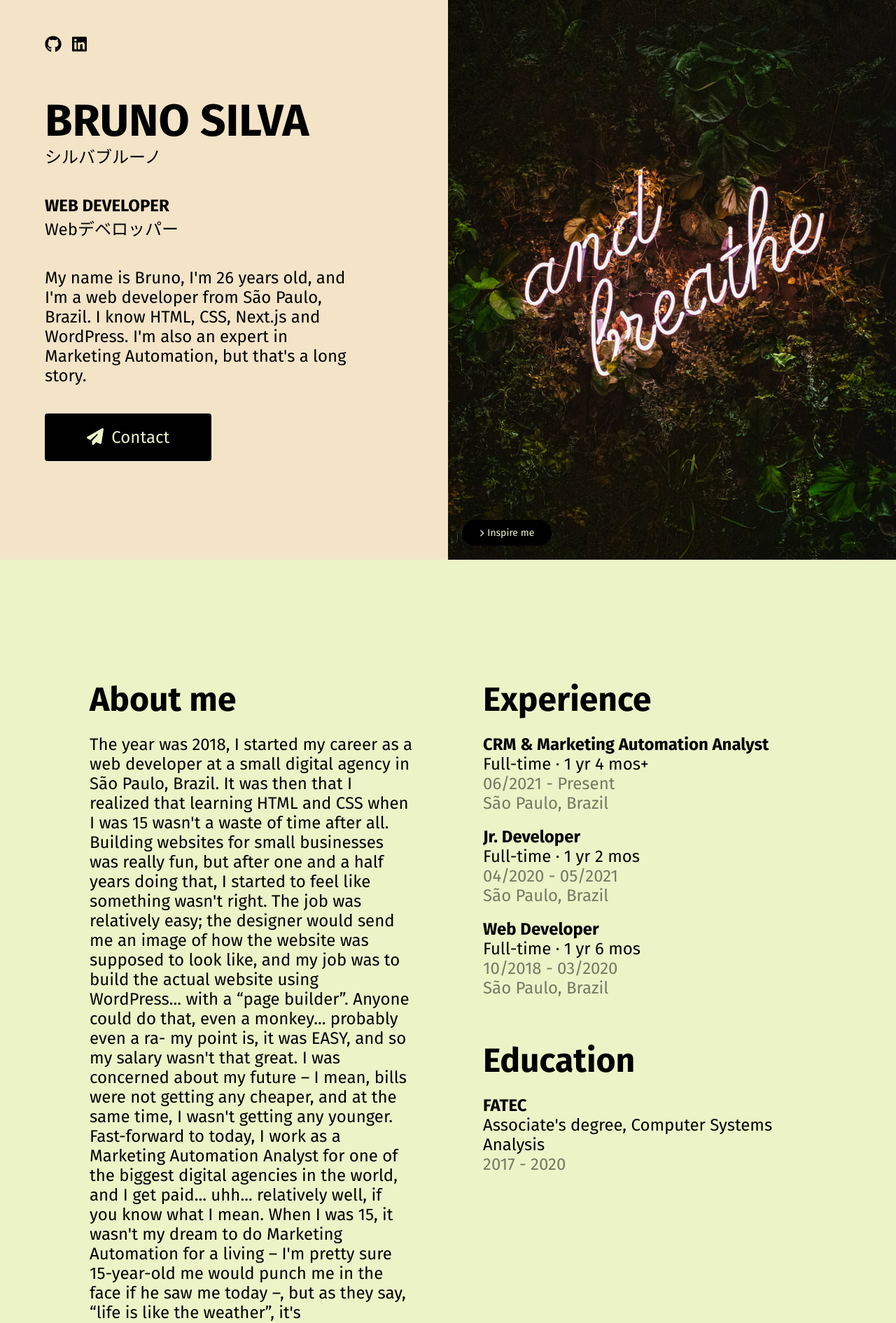
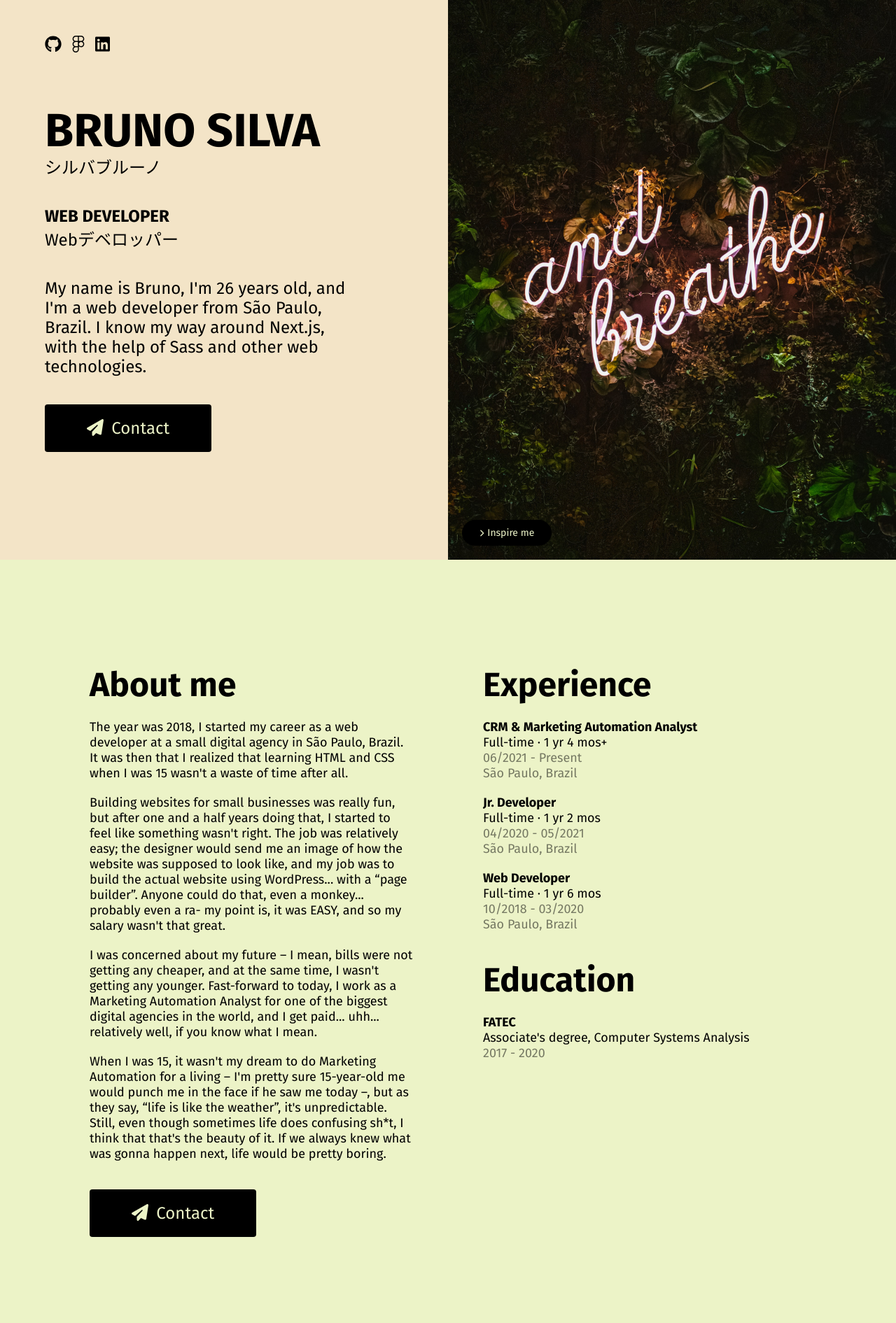
Before and after one commit to SirBruno/portfolio, a Next.js app: page / in a window 1280 px wide. Shown: the top 1891 px of the page at 70% size. Built offline with nearby package versions, Linux system fonts and the light colour scheme.

Commit message:
improvements

```diff
--- a/pages/index.js
+++ b/pages/index.js
@@ -2,7 +2,7 @@ import React from 'react';
 import { Grid } from 'react-loader-spinner'
 import Link from 'next/link'
 import styles from '../styles/Home.module.scss'
-import { faGithub, faLinkedin } from '@fortawesome/free-brands-svg-icons'
+import { faGithub, faLinkedin, faFigma } from '@fortawesome/free-brands-svg-icons'
 import { faPaperPlane, faChevronRight } from '@fortawesome/free-solid-svg-icons'
 import { FontAwesomeIcon } from '@fortawesome/react-fontawesome'
 import Image from "next/image"
@@ -33,19 +33,20 @@ export default function Home() {
             <span className={styles.nav}>
               <span className={styles.navSocialMedia}>
                 <a href="https://github.com/SirBruno/portfolio" target="_blank" rel="noreferrer"><FontAwesomeIcon icon={faGithub} /></a>
+                <a href="https://www.figma.com/file/oA2teARK09CiucW27OqRtS/Portfolio?node-id=0%3A1" target="_blank" rel="noreferrer"><FontAwesomeIcon icon={faFigma} /></a>
                 <a href="https://www.linkedin.com/in/sirbruno" target="_blank" rel="noreferrer"><FontAwesomeIcon icon={faLinkedin} /></a>
               </span>
             </span>
-            <div className={styles.hero_left}>
+            <div className={styles.hero__left}>
               <div>
-                <h1 className={styles.title}>BRUNO SILVA</h1>
-                <h2 className={styles.subtitle}>シルバブルーノ</h2>
+                <h1>BRUNO SILVA</h1>
+                <h4>シルバブルーノ</h4>
               </div>
               <div>
-                <h1 className={styles.title2}>WEB DEVELOPER</h1>
-                <h2 className={styles.subtitle}>Webデベロッパー</h2>
+                <h3>WEB DEVELOPER</h3>
+                <h4>Webデベロッパー</h4>
               </div>
-              <p className={styles.p}>{"My name is Bruno, I'm 26 years old, and I'm a web developer from São Paulo, Brazil. I know HTML, CSS, Next.js and WordPress. I'm also an expert in Marketing Automation, but that's a long story."}</p>
+              <h4 className={styles.hero__intro}>{`My name is Bruno, I'm 26 years old, and I'm a web developer from São Paulo, Brazil. I know my way around Next.js, with the help of Sass and other web technologies.`}</h4>
               <Link href="#Contact"><a className={styles.contact_cta}><FontAwesomeIcon icon={faPaperPlane} /> Contact</a></Link>
             </div>
           </main>
@@ -73,7 +74,10 @@ export default function Home() {
           <div>
             <div>
               <h2>About me</h2>
-              <p>{`The year was 2018, I started my career as a web developer at a small digital agency in São Paulo, Brazil. It was then that I realized that learning HTML and CSS when I was 15 wasn't a waste of time after all. Building websites for small businesses was really fun, but after one and a half years doing that, I started to feel like something wasn't right. The job was relatively easy; the designer would send me an image of how the website was supposed to look like, and my job was to build the actual website using WordPress... with a “page builder”. Anyone could do that, even a monkey... probably even a ra- my point is, it was EASY, and so my salary wasn't that great. I was concerned about my future – I mean, bills were not getting any cheaper, and at the same time, I wasn't getting any younger. Fast-forward to today, I work as a Marketing Automation Analyst for one of the biggest digital agencies in the world, and I get paid... uhh... relatively well, if you know what I mean. When I was 15, it wasn't my dream to do Marketing Automation for a living – I'm pretty sure 15-year-old me would punch me in the face if he saw me today –, but as they say, “life is like the weather”, it's unpredictable. Still, even though sometimes life does confusing sh*t, I think that that's the beauty of it. If we always knew what was gonna happen next, life would be pretty boring.`}</p>
+              <p>{`The year was 2018, I started my career as a web developer at a small digital agency in São Paulo, Brazil. It was then that I realized that learning HTML and CSS when I was 15 wasn't a waste of time after all.`}</p>
+              <p>{`Building websites for small businesses was really fun, but after one and a half years doing that, I started to feel like something wasn't right. The job was relatively easy; the designer would send me an image of how the website was supposed to look like, and my job was to build the actual website using WordPress... with a “page builder”. Anyone could do that, even a monkey... probably even a ra- my point is, it was EASY, and so my salary wasn't that great.`}</p>
+              <p>{`I was concerned about my future – I mean, bills were not getting any cheaper, and at the same time, I wasn't getting any younger. Fast-forward to today, I work as a Marketing Automation Analyst for one of the biggest digital agencies in the world, and I get paid... uhh... relatively well, if you know what I mean.`}</p>
+              <p>{`When I was 15, it wasn't my dream to do Marketing Automation for a living – I'm pretty sure 15-year-old me would punch me in the face if he saw me today –, but as they say, “life is like the weather”, it's unpredictable. Still, even though sometimes life does confusing sh*t, I think that that's the beauty of it. If we always knew what was gonna happen next, life would be pretty boring.`}</p>
             </div>
             <Link href="#Contact"><a className={styles.contact_cta}><FontAwesomeIcon icon={faPaperPlane} /> Contact</a></Link>
           </div>
@@ -119,7 +123,7 @@ export default function Home() {
               <p>{"São Paulo, Brazil."}</p>
             </div>
             <br />
-            <span className={styles.half_opacity}>*This website is a work in progress.</span>
+            <span className={styles.half_opacity}>*This website is a work in progress... just like my life.</span>
           </div>
         </section>
       </section>
--- a/styles/Home.module.scss
+++ b/styles/Home.module.scss
@@ -1,44 +1,3 @@
-.title {
-  color: #000;
-  font-size: max(24px, 5vw);
-  line-height: max(24px, 5vw);
-  margin: 0;
-  z-index: 1;
-  position: relative;
-  font-weight: bold;
-}
-
-.title2 {
-  color: #000;
-  font-size: max(24px, 1.8vw);
-  line-height: normal;
-  margin: 0;
-  z-index: 1;
-  position: relative;
-  font-weight: bold;
-}
-
-.subtitle {
-  color: #000;
-  font-size: max(24px, 1.2vw);;
-  line-height: normal;
-  font-weight: 400;
-  margin: 0;
-  z-index: 1;
-  position: relative;
-}
-
-.hero .p {
-  font-size: 24px;
-  color: #000;
-}
-
-.subtitle > span {
-  font-size: 18px;
-  font-weight: bold;
-  display: block;
-}
-
 .one {
   background: #F3E4C7;
   min-height: 100vh;
@@ -51,6 +10,9 @@
   grid-template-columns: repeat(auto-fit, minmax(512px, 1fr));
   margin: 0 auto;
   height: 100vh;
+  & .hero__intro {
+    margin-right: 15%;
+  }
 }
 
 .hero > div {
@@ -59,17 +21,6 @@
 
 .hero .main {
   padding: 10%;
-}
-
-.p {
-  color: #fff;
-  font-size: 16px;
-  z-index: 1;
-  position: relative;
-}
-
-.hero .main .p {
-  margin-right: 15%;
 }
 
 .sectionRight {
@@ -106,11 +57,7 @@
   min-width: auto !important;
 }
 
-.hero_left p {
-  margin: 0;
-}
-
-.hero_left {
+.hero__left {
   display: grid;
   grid-row-gap: 40px;
 }
@@ -187,14 +134,6 @@
   height: 100vh;
 }
 
-.two p {
-  font-size: 24px;
-  z-index: 1;
-  position: relative;
-  line-height: normal;
-  margin: 0;
-}
-
 .two > section {
   width: 100%;
   margin: 0 auto;
@@ -208,15 +147,6 @@
   box-sizing: border-box;
   text-align: center;
   grid-row-gap: 40px;
-}
-
-.two > section div h2 {
-  font-size: 50px;
-}
-
-.two h1, .two h2, .two h3, .two h4, .two h5, .two h6 {
-  text-transform: capitalize;
-  margin: 0;
 }
 
 .two:nth-child(even) {
@@ -234,19 +164,14 @@
   grid-row-gap: 40px;
 }
 
-.section_01 h2,
-.section_01 p {
-  margin: 0;
+.section_01 .experience > div {
+  display: grid;
+  grid-row-gap: 20px;
 }
 
-.section_01 h2 {
-  font-size: 48px;
-  line-height: 100px;
-}
-
-.section_01 p {
-  font-size: 24px;
-  line-height: normal;
+.section_01 .content_area > div:first-child > div {
+  display: grid;
+  grid-row-gap: 20px;
 }
 
 .contact_cta {
@@ -307,6 +232,9 @@
 
   .hero .main {
     padding: 0;
+    & .hero__intro {
+      margin: 0;
+    }
   }
 
   .hero,
@@ -315,10 +243,6 @@
     padding: 10%;
     box-sizing: border-box;
     grid-row-gap: 40px;
-  }
-
-  .hero .main .p {
-    margin-right: 0;
   }
 
   .section_01 {
--- a/styles/globals.scss
+++ b/styles/globals.scss
@@ -1,15 +1,42 @@
 $font-stack: 'Fira Sans', Calibri;
 
-html, body {
-  overflow-x:hidden;
+@mixin font-sizes {
+  p {
+    font-size: 18px;
+  }
+
+  h1 {
+    font-size: max(24px, 5.208vw);
+    line-height: 1;
+  }
+
+  h2 {
+    font-size: max(48px, 2.500vw);
+  }
+
+  h3 {
+    font-size: max(24px, 1.875vw);
+  }
+
+  h4 {
+    font-size: max(24px, 1.250vw);;
+    font-weight: 400;
+  }
+}
+
+html {
+  scroll-behavior: smooth;
+  &, body {
+    overflow-x:hidden;
+  }
 }
 
 body {
   margin: 0;
   padding: 0;
   font-family: $font-stack;
+  & p, h1, h2, h3, h4, h5, h6 {
+    margin: 0;
+  }
+  @include font-sizes;
 }
-
-html {
-  scroll-behavior: smooth;
-}
```
